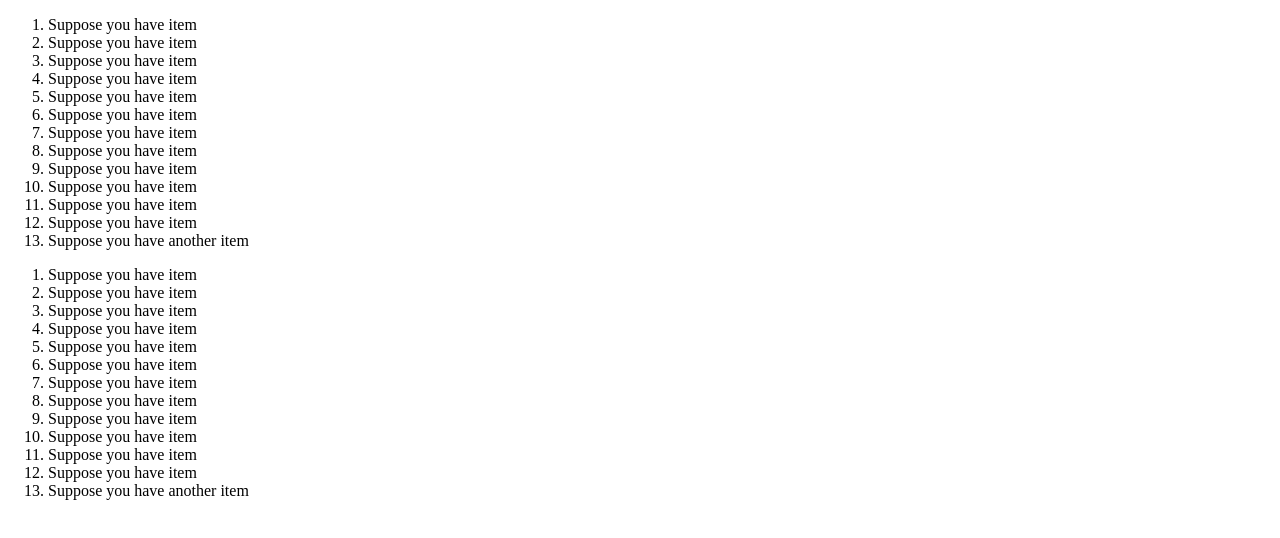
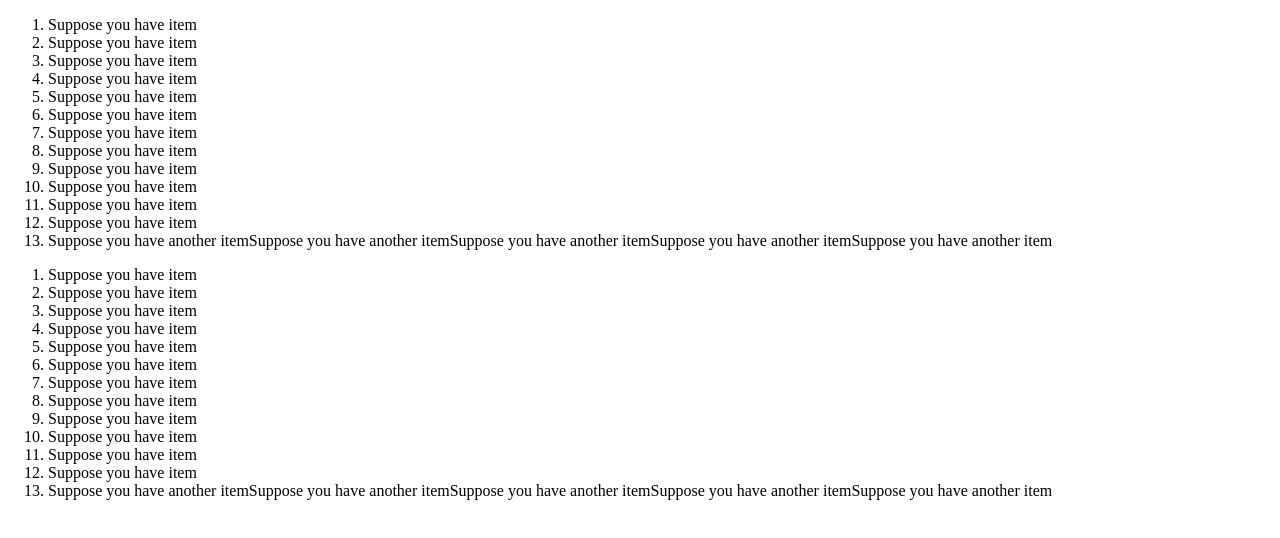
Before and after one commit to vladignatyev/populate-js, a plain HTML site: page populate_hello.html in a window 1280 px wide. Drawn offline with nearby package versions, Linux system fonts and the light colour scheme.

Commit message:
more indicative example

```diff
--- a/populate_hello.html
+++ b/populate_hello.html
@@ -7,7 +7,7 @@
 <body>
     <ol class="populate-2">
         <li class="populate-12">Suppose you have item</li>
-        <li>Suppose you have another item</li>
+        <li class="populate-inner-5">Suppose you have another item</li>
     </ol>
 </body>
 </html>
```
